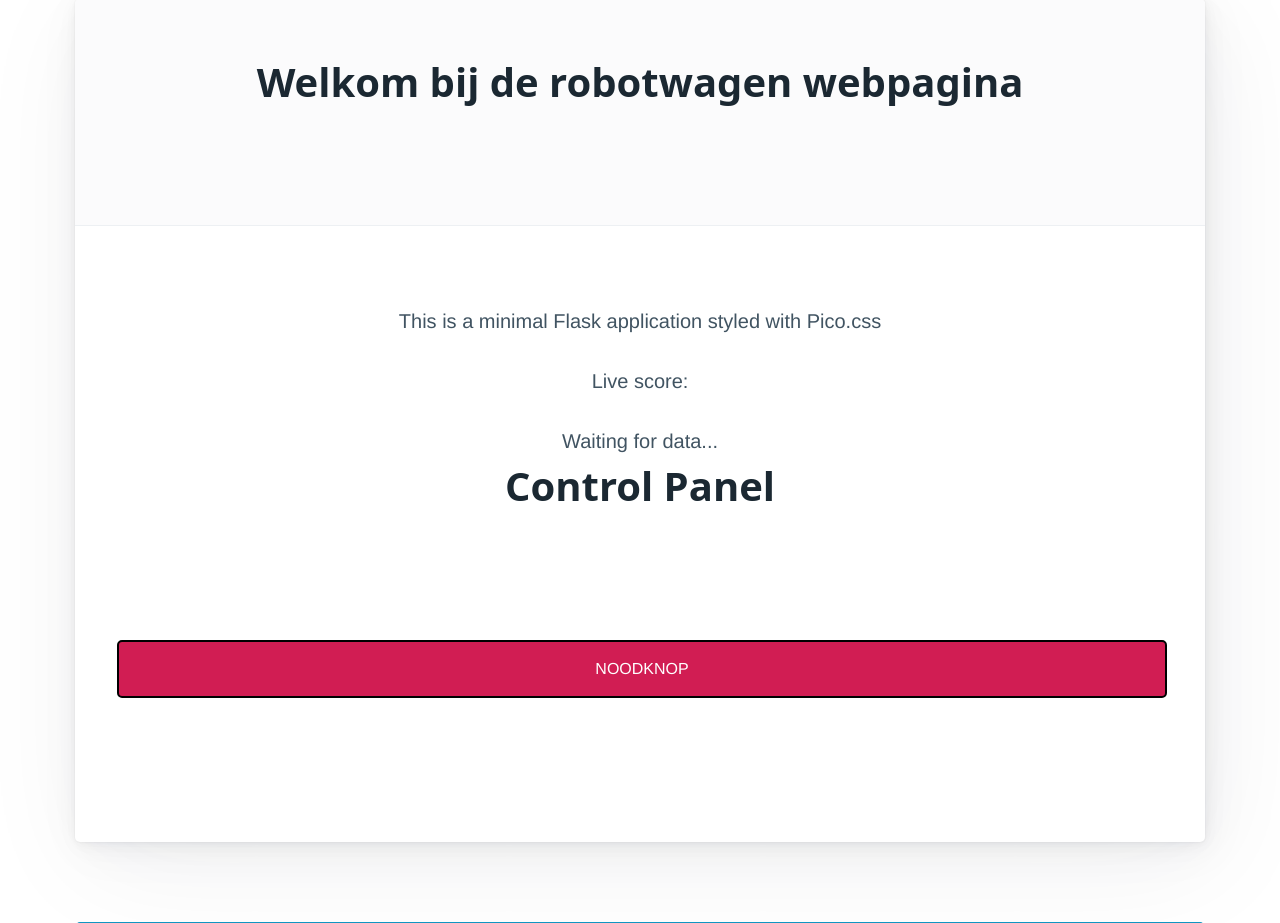
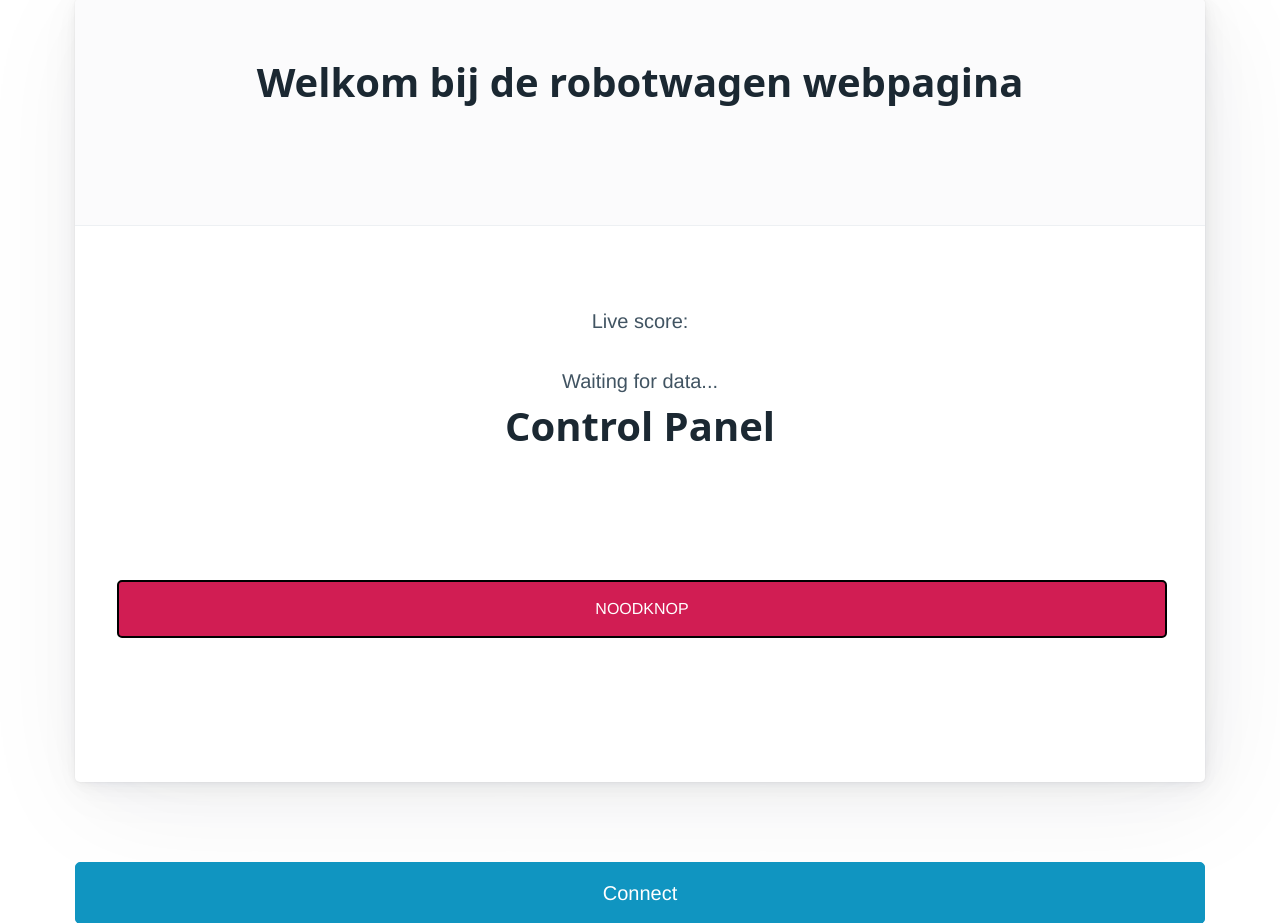
Before and after one commit to BrackeLaurens/robotwagen, a Flask app: page / in a window 1280 px wide. Shown: the part 231-1154 px from the top of the page. Run offline with Flask 3, Linux system fonts and the light colour scheme.

Commit message:
boilerplate tektst weg

```diff
--- a/app/templates/index.html
+++ b/app/templates/index.html
@@ -7,7 +7,6 @@
     <header>
         <h1>Welkom bij de robotwagen webpagina</h1>
     </header>
-    <p>This is a minimal Flask application styled with Pico.css</p>
     <p>Live score:</p>
     <div id="pico-data">
         Waiting for data...
```
